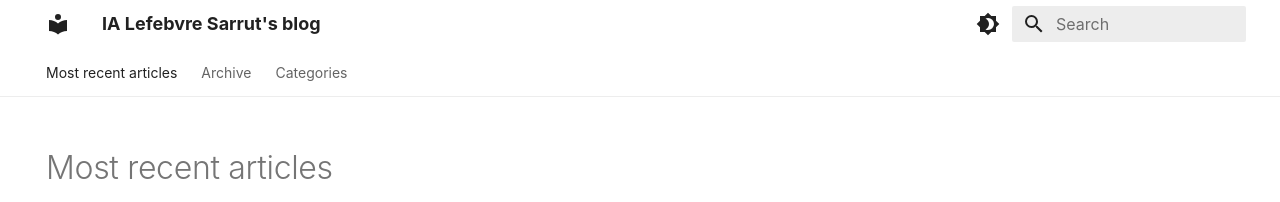
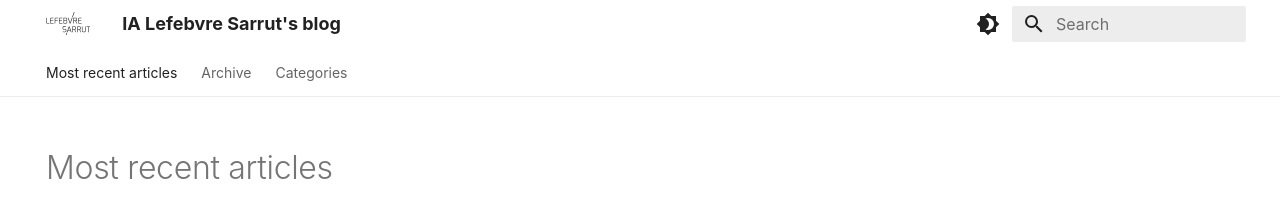
Before and after one commit to ELS-RD/ai.lefebvre-sarrut, an MkDocs documentation site: the page built from docs/index.md, in a window 1280 px wide. Shown: the top 202 px of the page. Built offline with MkDocs 1.6.1 and Material for MkDocs 9.7.7, drawn with Linux system fonts in a browser that asks for light colours; some web fonts are replaced.

Commit message:
feat: adds ls logo as custom icon.

```diff
--- a/mkdocs.yml
+++ b/mkdocs.yml
@@ -39,6 +39,7 @@ theme:
 
   icon:
     # repo: fontawesome/brands/github
+     logo: lefebvre-sarrut/logo
 
   features:
     - navigation.instant
@@ -161,6 +162,9 @@ markdown_extensions:
   - pymdownx.emoji:
       emoji_index: !!python/name:materialx.emoji.twemoji
       emoji_generator: !!python/name:materialx.emoji.to_svg
+      options:
+        custom_icons:
+          - overrides/.icons
   - def_list
   - pymdownx.tasklist:
       custom_checkbox: true
```
Also changed, not shown: docs/assets/images/must-be-deleted/lefebvre-sarrut-logo-without-marge.svg (added), docs/overrides/.icons/lefebvre-sarrut/logo.svg (added).
